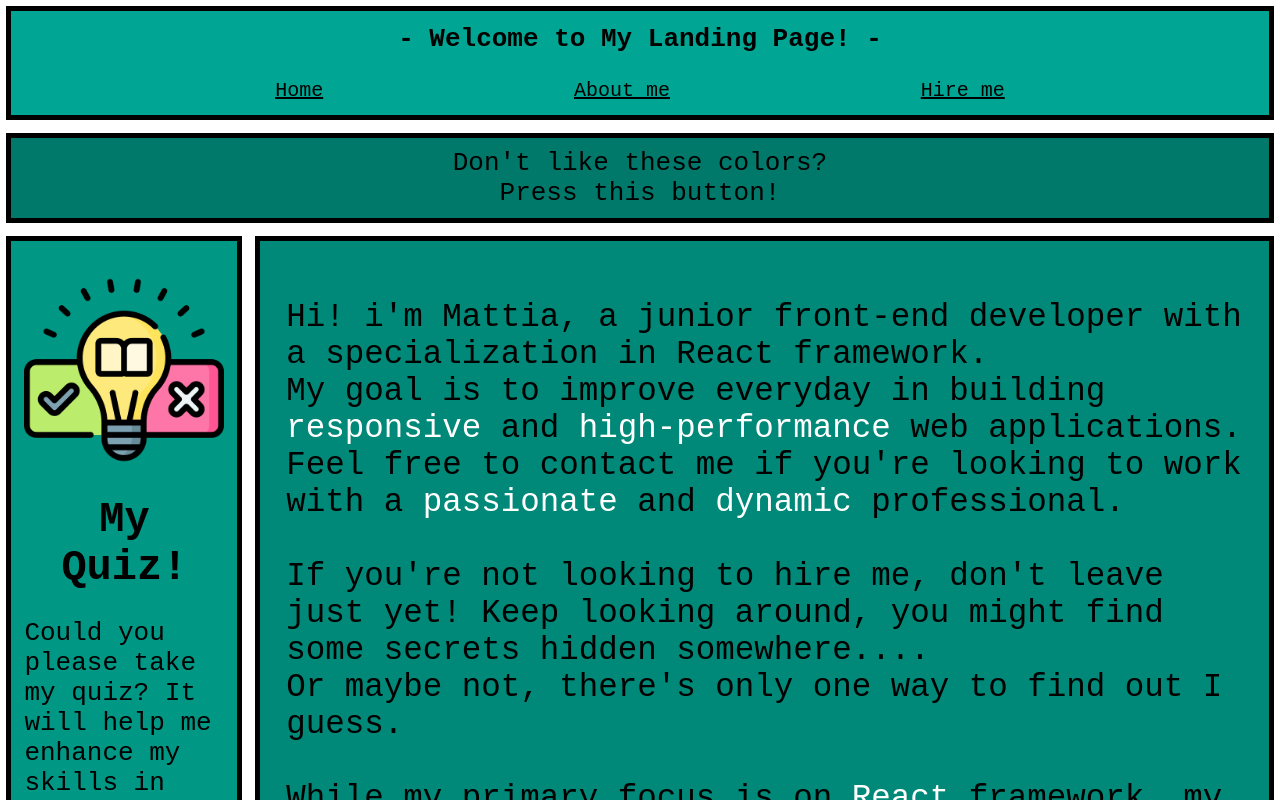
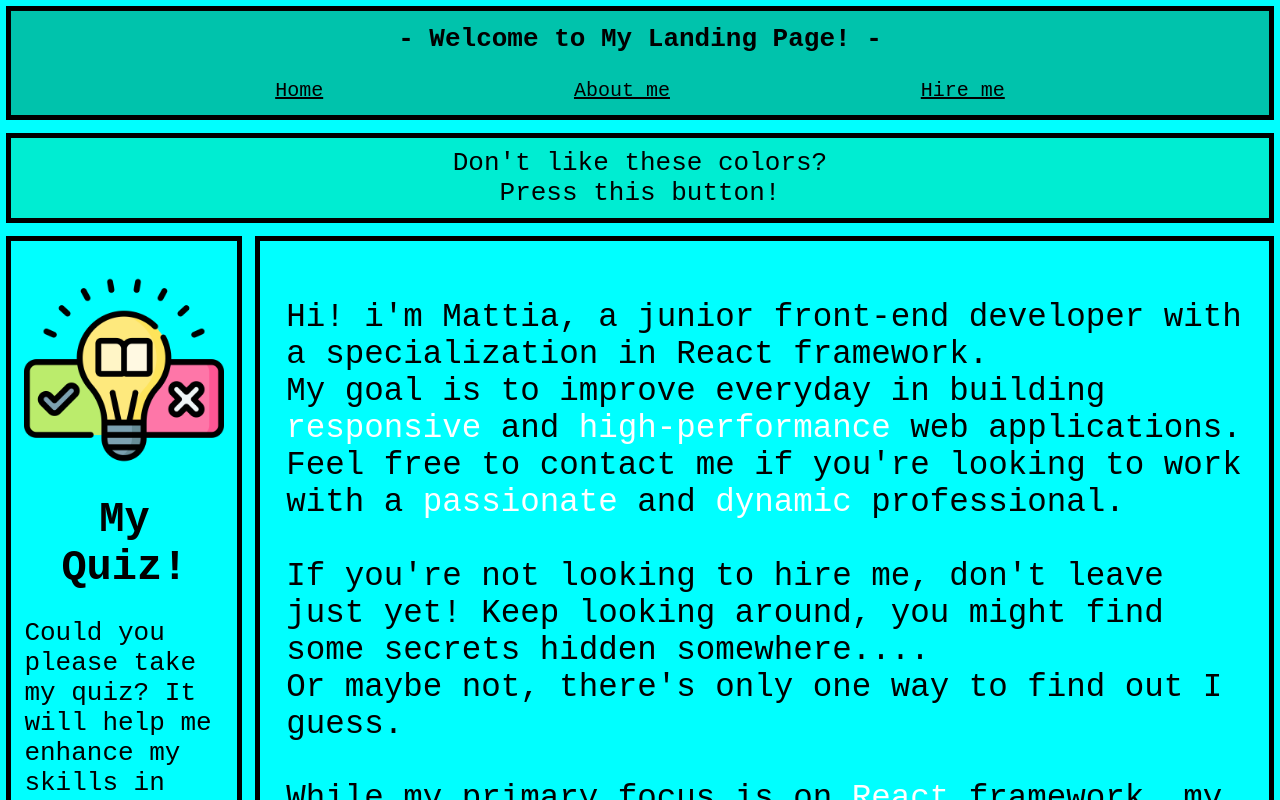
Before and after one commit to mtm90/my-landing-page, a React (Vite) app: page / in a window 1280 px wide. Shown: the top 800 px of the page. Built offline with nearby package versions, Linux system fonts and the light colour scheme.

Commit message:
changed body light intensity

```diff
--- a/src/components/ColorContext.jsx
+++ b/src/components/ColorContext.jsx
@@ -6,20 +6,21 @@ const ColorContext = createContext();
 // Function to generate shades of a base color
 const generateShades = (baseColor) => {
   const [r, g, b] = hexToRgb(baseColor);
-  const colors = Array.from({ length: 4 }, (_, i) => {
-    const factor = 1 - i * 0.09;
+  const colors = Array.from({ length: 5 }, (_, i) => {
+    const factor = i === 0 ? 0.05 : 1 - i * 0.15; // Make the first color extremely light
     return rgbToHex(
-      Math.min(255, Math.floor(r * factor)),
-      Math.min(255, Math.floor(g * factor)),
-      Math.min(255, Math.floor(b * factor))
+      Math.min(255, Math.floor(r / factor)),
+      Math.min(255, Math.floor(g / factor)),
+      Math.min(255, Math.floor(b / factor))
     );
   });
   return {
-    header: colors[0],
-    footer: colors[0],
-    sidebar: colors[1],
-    main: colors[2],
-    colors: colors[3]
+    body: colors[4],
+    header: colors[1],
+    footer: colors[1],
+    sidebar: colors[3],
+    main: colors[3],
+    colors: colors[2]
   };
 };
 
--- a/src/components/layout/SharedLayout.jsx
+++ b/src/components/layout/SharedLayout.jsx
@@ -1,10 +1,21 @@
 import { Outlet } from "react-router";
-import { ColorProvider } from "../ColorContext";
+import { ColorProvider, useColors } from "../ColorContext";
+
+const LayoutWithStyle = () => {
+  const { colors } = useColors();
+
+  return (
+    <>
+      <style>{`body { background-color: ${colors.body}; }`}</style>
+      <Outlet />
+    </>
+  );
+};
 
 const SharedLayout = () => {
   return (
     <ColorProvider>
-      <Outlet />
+      <LayoutWithStyle />
     </ColorProvider>
   );
 };
--- a/src/index.css
+++ b/src/index.css
@@ -229,7 +229,8 @@ h3 {
     margin-right: 2%;
   }
   .surveyText {
-    margin: 1%;
+    margin-top: 4%;
+    margin-bottom: 4%;
   }
 }
 @media (min-width: 1080px) {
```
